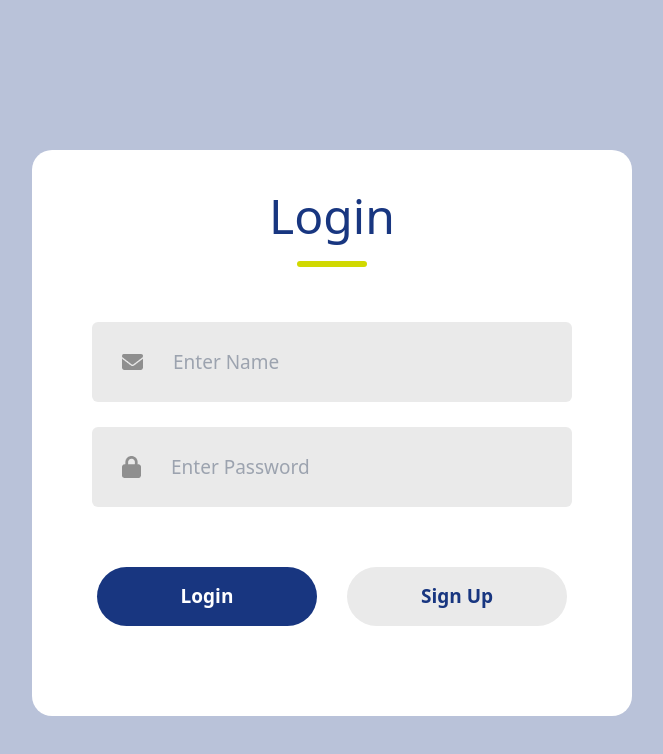
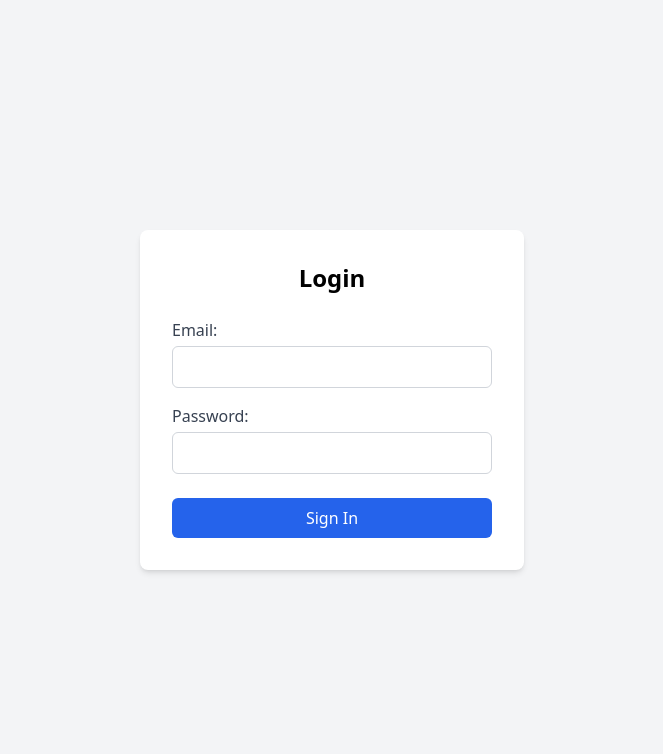
Before and after one commit to MohamedBerraho123/uir-booking-ClientOffice, a React (Vite) app: page /contact in a window 1280 px wide. Shown: the top 754 px of the page, without its empty margins (308-971 px from the left). Built offline with nearby package versions, Linux system fonts and the light colour scheme.

Commit message:
change login

```diff
--- a/src/App.jsx
+++ b/src/App.jsx
@@ -19,6 +19,8 @@ function App() {
   const handleLogout = () => {
     setIsLoggedIn(false);
     localStorage.removeItem("isLoggedIn");
+    localStorage.removeItem("token"); // Clear the token from local storage
+    localStorage.removeItem("studentData"); // Clear any stored student data
   };
 
   return (
--- a/src/LoginSignUp/FetchConversationById.jsx
+++ b/src/LoginSignUp/FetchConversationById.jsx
@@ -1,89 +1,32 @@
 import React, { useState, useEffect } from 'react';
-import { useLocation, useNavigate } from 'react-router-dom';
+import Stepper from "../components/stepper/Stepper";
 
-const FetchConversationById = () => {
-  const [conversations, setConversations] = useState([]);
-  const [question, setQuestion] = useState('');
-  const [response, setResponse] = useState('');
-  const navigate = useNavigate();
-  const location = useLocation();
-  const userId = location.state?.userId;
+const FetchConversationById = ({ userId, token, handleLogout }) => {
+  const [studentcodeUIR, setStudentCodeUIR] = useState('');
 
   useEffect(() => {
-    if (!userId) {
-      // Redirect to login if userId is not available
-      navigate('/');
-    } else {
-      fetch(`https://localhost:7043/Conversation/IdUser/${userId}`)
-        .then(response => response.json())
-        .then(data => {
-          setConversations(data["$values"]);
-        })
-        .catch(error => {
-          console.error('Error fetching data:', error);
+    const getStudentByUserId = async () => {
+      try {
+        const response = await axios.get(`https://localhost:7125/api/Students/${userId}`, {
+          headers: { Authorization: `Bearer ${token}` },
         });
-    }
-  }, [userId, navigate]);
-
-  const handleLogout = () => {
-    // Clear session or token here
-    navigate('/');
-  };
-
-  const handleSubmit = async (event) => {
-    event.preventDefault();
-
-    const data = {
-      userId: userId, // Include the userId in the request data
-      conversationId: 0,
-      userInput: question
+        setStudentCodeUIR(response.data.codeUIR);
+      } catch (error) {
+        console.error('Error fetching student data:', error);
+      }
     };
 
-    try {
-      const res = await fetch('https://localhost:7043/api/OpenAI', {
-        method: 'POST',
-        headers: {
-          'Content-Type': 'application/json'
-        },
-        body: JSON.stringify(data)
-      });
-      const result = await res.json();
-      setResponse(result.response);
-    } catch (error) {
-      console.error('Error:', error);
-      setResponse('Error: ' + error.message);
+    if (userId) {
+      getStudentByUserId();
     }
-  };
+  }, [userId, token]);
 
   return (
-    <div style={{ fontFamily: 'Arial, sans-serif', margin: '20px' }}>
-      <div id="data-container">
-        {conversations.map(conversation =>
-          conversation.questions["$values"].map(question => (
-            <div key={question.questionContent}>
-              <h2>Question Content: {question.questionContent}</h2>
-              <p>Message: {question.responses["$values"][0].message}</p>
-            </div>
-          ))
-        )}
-      </div>
-      <h1>Ask a Question</h1>
-      <form onSubmit={handleSubmit} style={{ marginBottom: '20px' }}>
-        <label htmlFor="question" style={{ display: 'block', margin: '10px 0' }}>Question:</label>
-        <input
-          type="text"
-          id="question"
-          name="question"
-          value={question}
-          onChange={(e) => setQuestion(e.target.value)}
-          required
-          style={{ display: 'block', margin: '10px 0' }}
-        />
-        <button type="submit" style={{ display: 'block', margin: '10px 0' }}>Submit</button>
-      </form>
-      <h2>Response:</h2>
-      <p>{response}</p>
-      <button onClick={handleLogout}>Logout</button>
+    <div className="flex flex-col items-center justify-center min-h-screen bg-gray-100">
+      <Stepper studentcodeUIR={studentcodeUIR} token={token} />
+      <button onClick={handleLogout} className="mt-4 bg-red-600 text-white py-2 px-4 rounded-md hover:bg-red-700 transition duration-200">
+        Logout
+      </button>
     </div>
   );
 };
--- a/src/LoginSignUp/LoginSignUp.css
+++ b/src/LoginSignUp/LoginSignUp.css
@@ -1,12 +1,10 @@
-.Main-container{
+.Main-container {
     background-color: rgba(24, 54, 128, 0.3);
     width: 100%;
     position: absolute;
     height: 100%;
- }
-.back-img {
-    width: 100%;
 }
+
 .Login-container {
     display: flex;
     flex-direction: column;
@@ -27,23 +25,27 @@
     width: 100%;
     margin-top: 30px;
 }
+
 .text {
     color: #183680;
     font-size: 48px;
     font-weight: 500;
 }
+
 .underline {
     width: 70px;
     height: 6px;
     background-color: #D1D901;
     border-radius: 9px;
 }
+
 .inputs {
     margin-top: 55px;
     display: flex;
     flex-direction: column;
     gap: 25px;
 }
+
 .input {
     display: flex;
     align-items: center;
@@ -53,9 +55,11 @@
     background: #eaeaea;
     border-radius: 6px;
 }
+
 .input img {
     margin: 0px 30px;
 }
+
 .input input {
     height: 50px;
     width: 400px;
@@ -65,21 +69,25 @@
     color: black;
     font-size: 19px;
 }
+
 .forgot-password {
     padding-left: 62px;
     margin-top: 27px;
     color: #797979;
     font-size: 18px;
 }
+
 .forgot-password span {
     color: grey;
     cursor: pointer;
 }
+
 .submit-container {
     display: flex;
     gap: 30px;
     margin: 60px auto;
 }
+
 .submit {
     display: flex;
     justify-content: center;
@@ -93,6 +101,7 @@
     font-weight: 700;
     cursor: pointer;
 }
+
 .gray {
     background: #eaeaea;
     color: #183680;
--- a/src/LoginSignUp/loginSignUp.jsx
+++ b/src/LoginSignUp/loginSignUp.jsx
@@ -1,102 +1,78 @@
-import React, { useState } from "react";
-import "./LoginSignUp.css";
-import { assets } from "../assets/assets";
+import React, { useState, useEffect } from 'react';
 import axios from 'axios';
 import { useNavigate } from 'react-router-dom';
 
 const LoginSignUp = ({ onLogin }) => {
-  const [action, setAction] = useState("Login");
-  const [name, setName] = useState('');
+  const [email, setEmail] = useState('');
   const [password, setPassword] = useState('');
+  const [errorMessage, setErrorMessage] = useState('');
+  const [token, setToken] = useState(localStorage.getItem('token') || '');
   const navigate = useNavigate();
 
-  const handleNameChange = ({ target: { value } }) => {
-    setName(value);
-  };
+  useEffect(() => {
+    if (token) {
+      const { userId, codeUIR, firstName, lastName } = JSON.parse(localStorage.getItem('studentData')) || {};
+      onLogin(); // Call the login handler from props
+      navigate('/'); // Redirect after login
+    }
+  }, [token, navigate, onLogin]);
 
-  const handlePasswordChange = ({ target: { value } }) => {
-    setPassword(value);
-  };
+  const handleSubmit = async (e) => {
+    e.preventDefault();
+    try {
+      const response = await axios.post('https://localhost:7253/api/Account/registerAutomaticallyAndLoginAutomatically', {
+        email,
+        password,
+      });
 
-  const handleLogin = async () => {
-    try {
-      const result = await axios.post('https://localhost:7253/api/Account/login', {
-        username: name,
-        password: password,
-      });
-      console.log("Login successful, token:", result.data.token);
+      const { token, userId, codeUIR, firstName, lastName } = response.data;
+      setToken(token);
+      localStorage.setItem('token', token);
+      localStorage.setItem('studentData', JSON.stringify({ userId, codeUIR, firstName, lastName }));
 
-      // Call onLogin to update isLoggedIn in App
-      onLogin();
-
-    //   alert(`Success: ${result.data.token}`);
-      navigate('/'); // Redirect to the main page or desired route after login
-
+      console.log('Login successful, student data:', { userId, codeUIR, firstName, lastName });
+      onLogin(); // Update logged-in status
+      navigate('/'); // Redirect after successful login
     } catch (error) {
+      // Handling error responses
       if (error.response) {
-        alert(`Error: ${error.response.status} - ${error.response.data}`);
-      } else if (error.request) {
-        alert('Error: No response from server.');
+        setErrorMessage(error.response.data.message || 'Login failed. Please try again.');
       } else {
-        alert('Error: Request setup failed.');
+        setErrorMessage('An unexpected error occurred. Please try again later.');
       }
     }
   };
 
   return (
-    <div className='Main-container'>
-      <div className='Login-container'>
-        <div className='header'>
-          <div className='text'>{action}</div>
-          <div className='underline'></div>
-        </div>
-        <div className='inputs'>
-          {action === "Login" ? null : (
-            <div className='input'>
-              <img src={assets.person} alt='person' />
-              <input
-                type="text"
-                id="txtName"
-                placeholder="Enter Name"
-                onChange={handleNameChange}
-              />
-            </div>
-          )}
-          <div className='input'>
-            <img src={assets.email} alt='email' />
+    <div className="flex items-center justify-center min-h-screen bg-gray-100">
+      <div className="bg-white p-8 rounded-lg shadow-md w-96">
+        <h1 className="text-2xl font-semibold text-center mb-6">Login</h1>
+        <form onSubmit={handleSubmit}>
+          <div className="mb-4">
+            <label className="block text-gray-700">Email:</label>
             <input
-              type="text"
-              id="txtName"
-              placeholder="Enter Name"
-              onChange={handleNameChange}
+              type="email"
+              value={email}
+              onChange={(e) => setEmail(e.target.value)}
+              required
+              className="mt-1 block w-full border border-gray-300 rounded-md p-2"
             />
           </div>
-          <div className='input'>
-            <img src={assets.password} alt='password' />
+          <div className="mb-6">
+            <label className="block text-gray-700">Password:</label>
             <input
               type="password"
-              id="txtPassword"
-              placeholder="Enter Password"
-              onChange={handlePasswordChange}
+              value={password}
+              onChange={(e) => setPassword(e.target.value)}
+              required
+              className="mt-1 block w-full border border-gray-300 rounded-md p-2"
             />
           </div>
-        </div>
-        <div className='submit-container'>
-          <div className={action === "Sign Up" ? "Submit gray" : "submit"} onClick={async () => {
-            if (action === "Login") {
-              await handleLogin();
-            } else {
-              setAction("Login");
-            }
-          }}>
-            Login
-          </div>
-          <div className={action === "Login" ? "Submit gray" : "submit"} onClick={() => {
-            setAction("Sign Up")
-          }}>
-            Sign Up
-          </div>
-        </div>
+          <button type="submit" className="w-full bg-blue-600 text-white py-2 rounded-md hover:bg-blue-700 transition duration-200">
+            Sign In
+          </button>
+          {errorMessage && <p className="text-red-500 mt-2">{errorMessage}</p>}
+        </form>
       </div>
     </div>
   );
--- a/src/components/pages/About.jsx
+++ b/src/components/pages/About.jsx
@@ -1,8 +1,12 @@
-// About.jsx
 import React from 'react';
 
 const About = () => {
-  return <h1>About</h1>;
+  return (
+    <div className="container mx-auto p-4">
+      <h1 className="text-3xl font-bold">About Us</h1>
+      <p className="mt-2">This is a simple website built with React and styled using Tailwind CSS.</p>
+    </div>
+  );
 };
 
 export default About;
--- a/src/components/pages/Contact.jsx
+++ b/src/components/pages/Contact.jsx
@@ -1,8 +1,12 @@
-// About.jsx
 import React from 'react';
 
 const Contact = () => {
-  return <h1>Contact</h1>;
+  return (
+    <div className="container mx-auto p-4">
+      <h1 className="text-3xl font-bold">Contact Us</h1>
+      <p className="mt-2">Feel free to reach out to us!</p>
+    </div>
+  );
 };
 
 export default Contact;
```
Also changed, not shown: src/components/Layouts/Header.jsx (+3 -75 lines).
